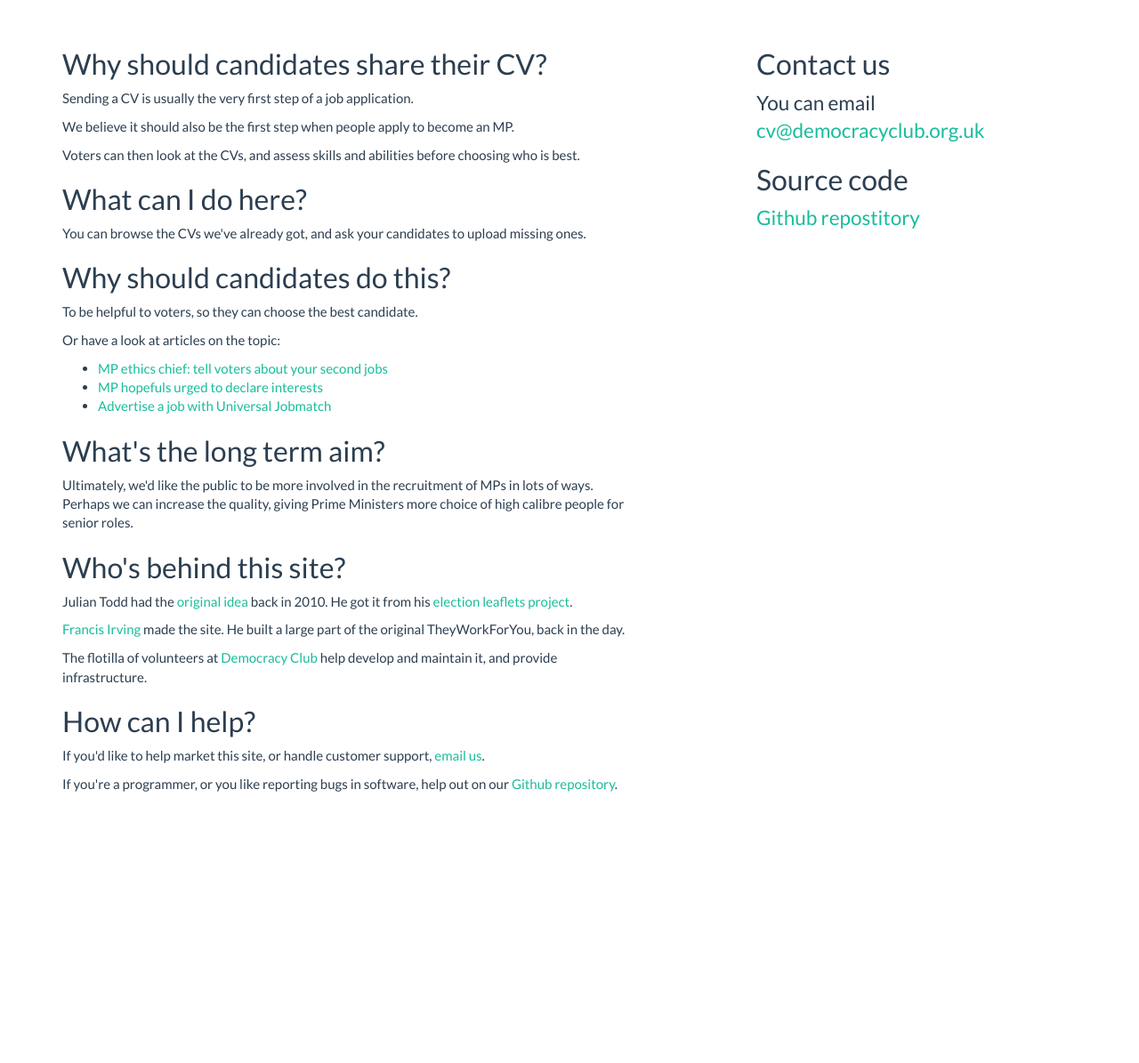
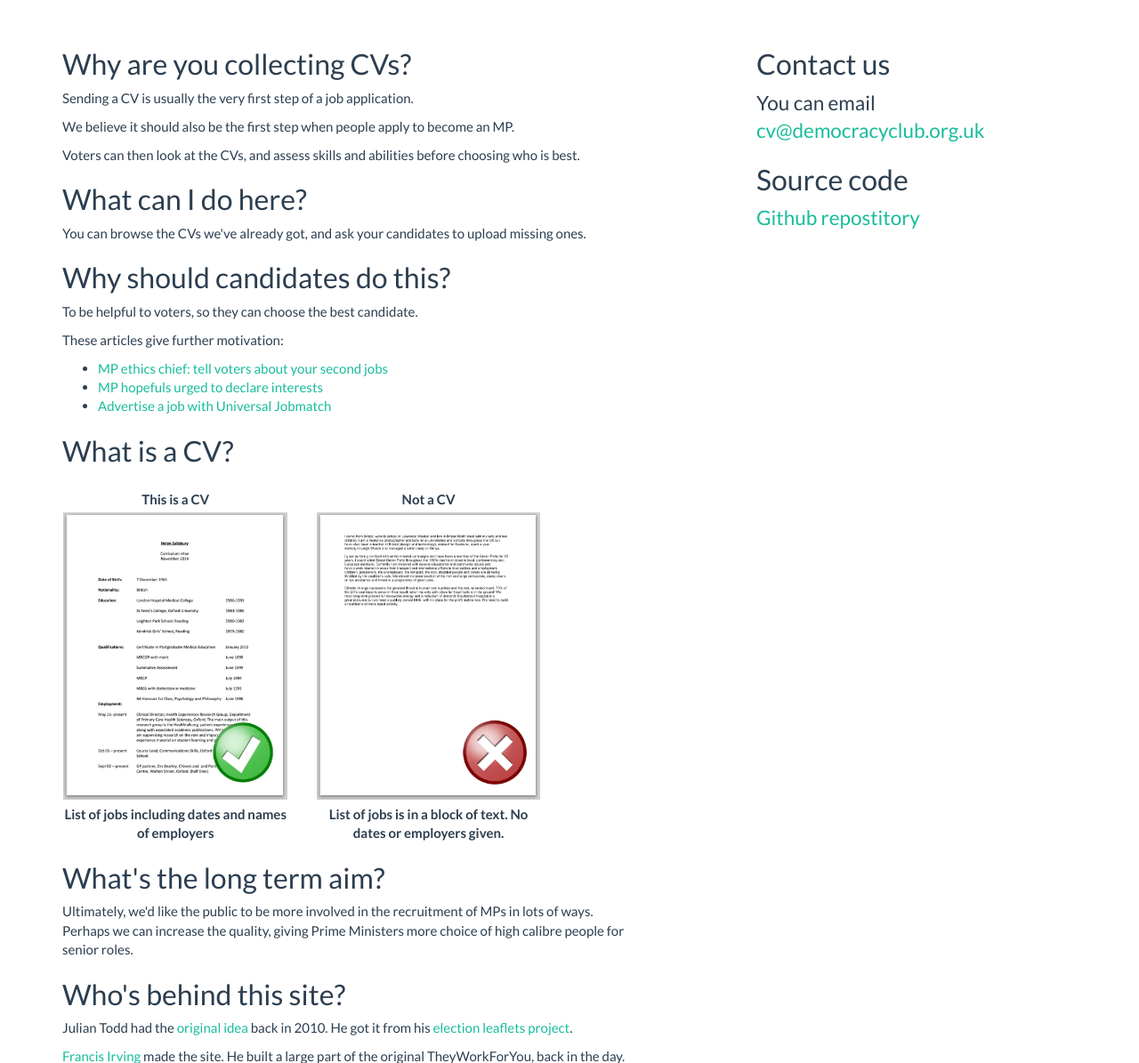
Before and after one commit to frabcus/mpcv, a Flask app: page /about in a window 1280 px wide. Shown: the part 60-1255 px from the top of the page at 89% size. Before the commit the page ends 950 px from the top, so only its background shows below. Run offline with Flask 2, Linux system fonts and the light colour scheme; some libraries are stand-ins or nearby versions.

Commit message:
Put "what is CV" on about page

```diff
--- a/templates/about.html
+++ b/templates/about.html
@@ -3,7 +3,7 @@
 {% block body %}
     <div id="about">
 
-        <h2>Why should candidates share their CV?</h2>
+        <h2>Why are you collecting CVs?</h2>
 
         <p>Sending a CV is usually the very first step of a job application.
         </p>
@@ -25,7 +25,7 @@
         <p>To be helpful to voters, so they can choose the best candidate.
         </p>
 
-        <p>Or have a look at articles on the topic:
+        <p>These articles give further motivation:
         </p>
 
         <ul>
@@ -33,6 +33,10 @@
             <li><a href="http://news.bbc.co.uk/1/hi/uk_politics/8583859.stm">MP hopefuls urged to declare interests</a></li>
             <li><a href="https://www.gov.uk/advertise-job">Advertise a job with Universal Jobmatch</a></li>
         </ul>
+
+        <h2>What is a CV?</h2>
+
+        {% include 'this_is_a_cv.html' %}
 
         <h2>What's the long term aim?</h2>
 
--- /dev/null
+++ b/templates/this_is_a_cv.html
@@ -0,0 +1,16 @@
+        <div class="row is_is_not">
+            <div class="col-xs-5">
+                <div class="top">This is a CV</div>
+                <img src="/static/this-is-cv.png">
+                <div class="bottom">
+                    List of jobs including dates and names of employers
+                </div>
+            </div>
+            <div class="col-xs-5">
+                <div class="top">Not a CV</div>
+                <img src="/static/not-cv.png">
+                <div class="bottom">
+                    List of jobs is in a block of text. No dates or employers given.
+                </div>
+            </div>
+        </div>
```
Also changed, not shown: templates/upload_cv_confirmed.html (+1 -16 lines).
